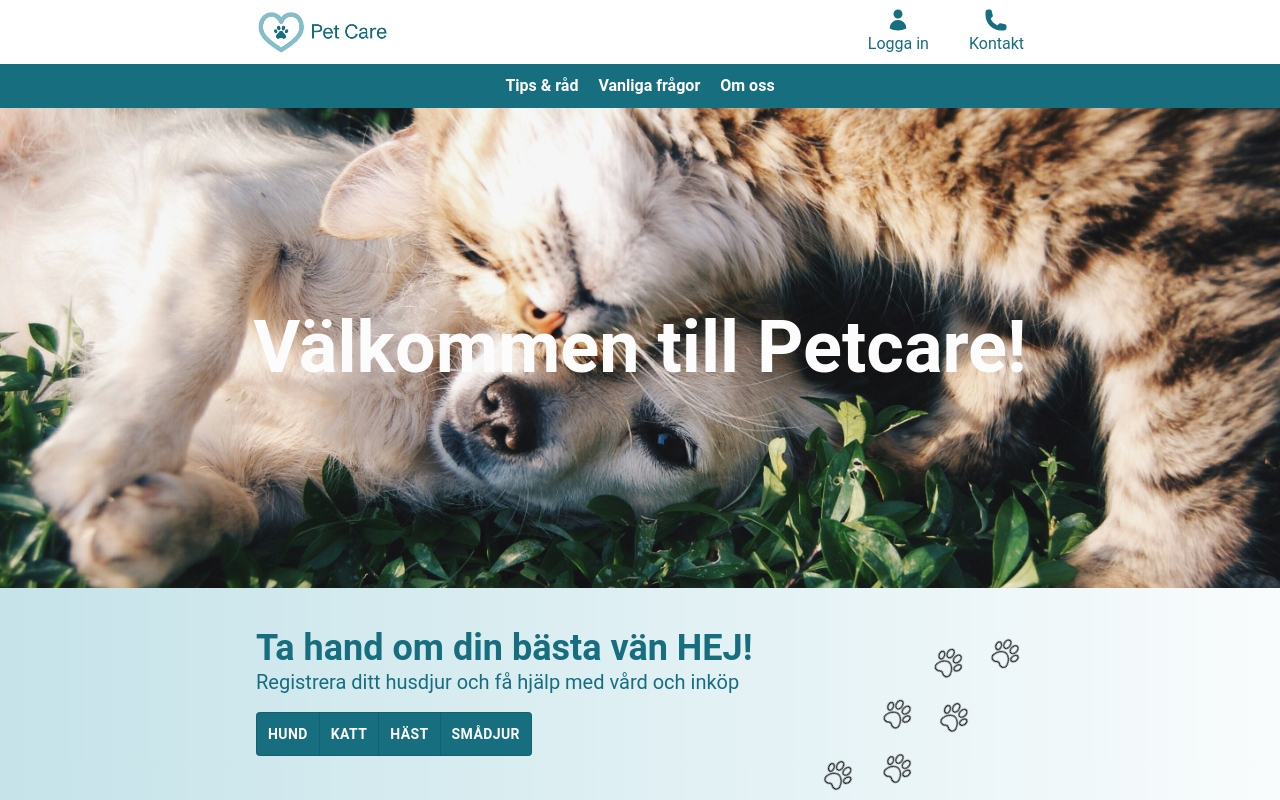
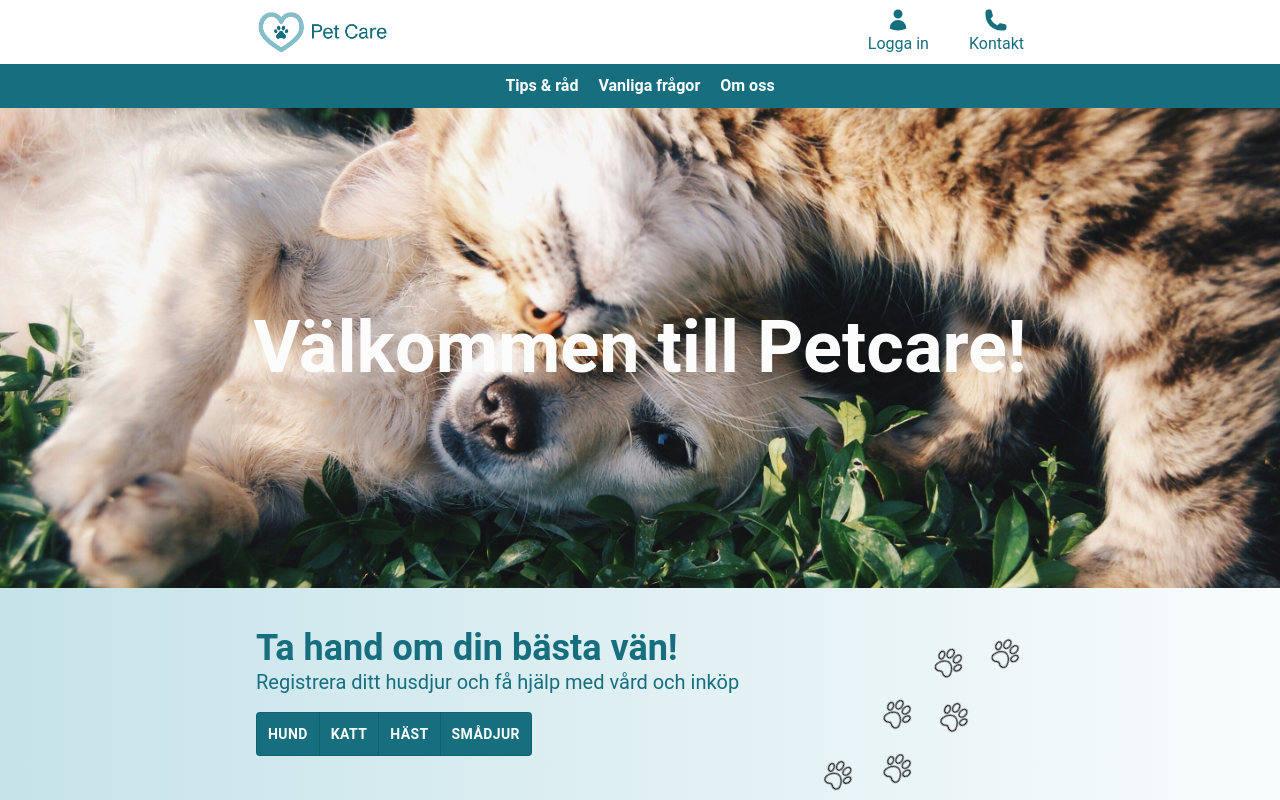
Before and after one commit to naathaliie/Nathalies-degree-project, a Next.js app in the folder pet-care/: page / in a window 1280 px wide. Shown: the top 800 px of the page. Built offline with nearby package versions, Linux system fonts and the light colour scheme.

Commit message:
code cleanup

```diff
--- a/pet-care/src/app/components/HeroSection.tsx
+++ b/pet-care/src/app/components/HeroSection.tsx
@@ -59,7 +59,7 @@ const HeroSection = () => {
         />
 
         <div>
-          <h1 className="text-4xl font-bold ">Ta hand om din bästa vän HEJ!</h1>
+          <h1 className="text-4xl font-bold ">Ta hand om din bästa vän!</h1>
           <p className="text-xl">
             Registrera ditt husdjur och få hjälp med vård och inköp
           </p>
```
